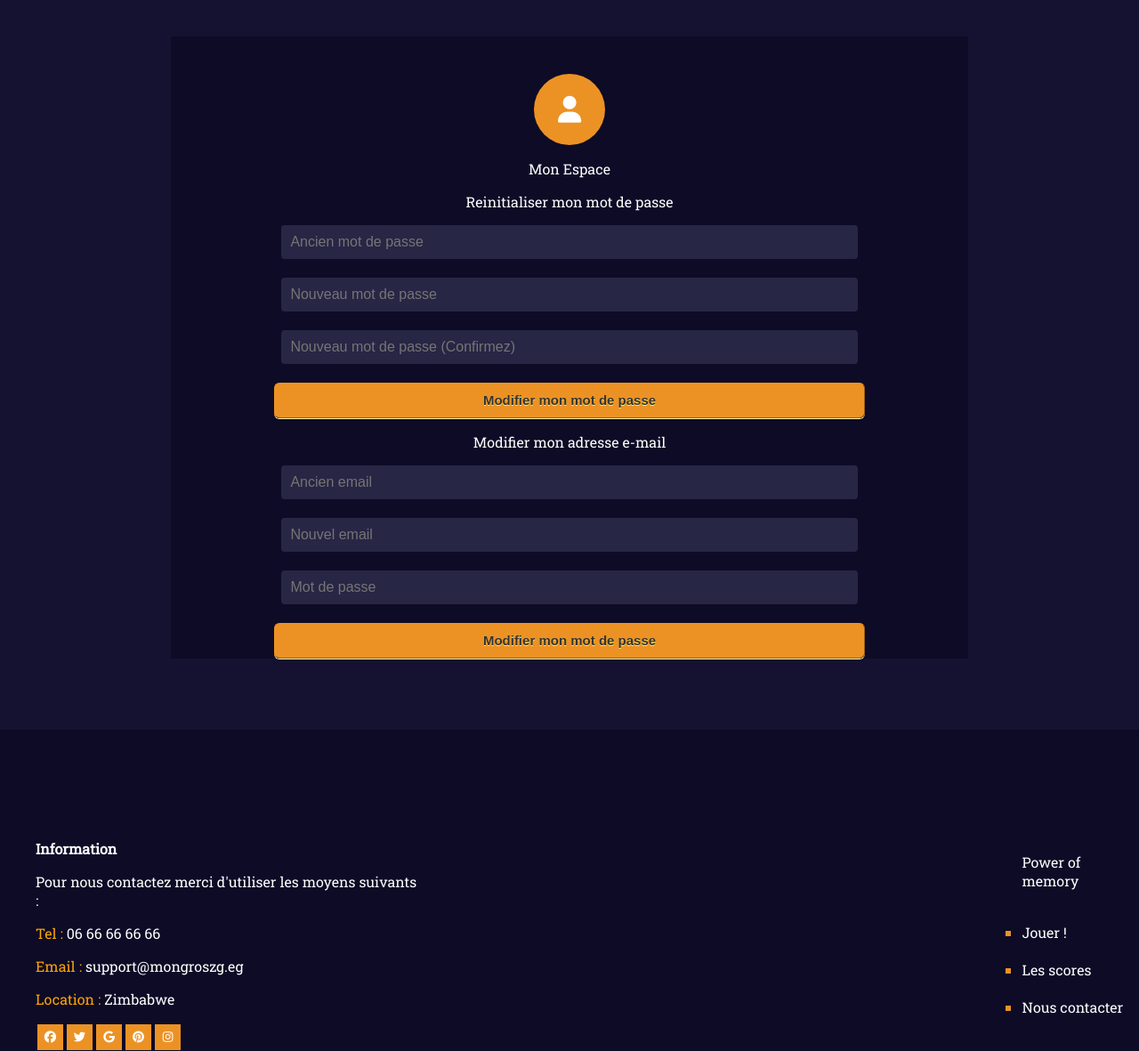
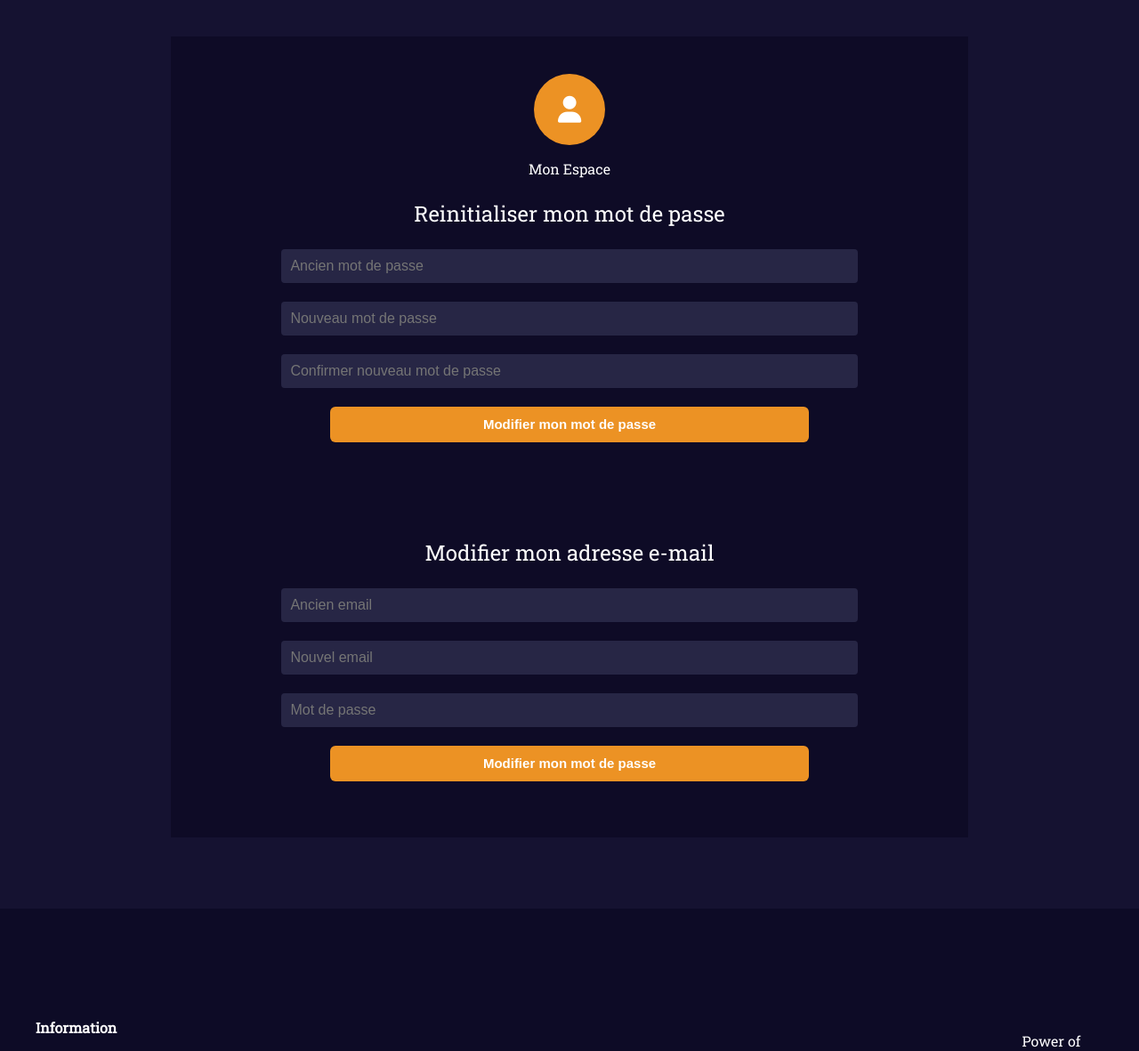
Before and after one commit to BaptisteCMY/memories, a PHP site: page /mon-espace.html in a window 1280 px wide. Shown: the part 325-1506 px from the top of the page at 89% size. Run offline with PHP 8.4, Linux system fonts and the light colour scheme; some libraries are stand-ins or nearby versions.

Commit message:
maj href all pages

```diff
--- a/assets/css/main.css
+++ b/assets/css/main.css
@@ -151,23 +151,19 @@ background-color: rgb(158, 148, 16);
     font-family:Arial;
     width:30%;
     height:50px;
-    border-width:1px;
-    color:#333333;
-    border-color:#EC9224;
+    color:#ffffff;
     font-weight:bold;
     border-top-left-radius:6px;
     border-top-right-radius:6px;
     border-bottom-left-radius:6px;
     border-bottom-right-radius:6px;
-    box-shadow: 0px 1px 0px 0px #fff6af;
-    text-shadow: 0px 1px 0px #ffee66;
-    background:linear-gradient(#EC9224, #EC9224);
     cursor: pointer;
+    background-color: #EC9224;
 
 }
 
 .espace-button:hover {
-    background: linear-gradient(#fb900e, #fb900e);
+    background-color: #ec9224c5;
   }
 
 textarea{
--- a/mon-espace.html
+++ b/mon-espace.html
@@ -16,14 +16,15 @@
 
         <div class="header">
             <div id="contentContainer">
-            <a href="" class="logo">The Power of memory</a>
-            <div class="header-right">
-              <a class="active" href="">Acceuil</a>
-              <a href="">Jeu</a>
-              <a href="">Scores</a>
-              <a href="">Connexion</a>
-              <a href="">Inscription</a>
-              <a href="#about">Nous contacter</a>
+              <a href="#default" class="lien" style="font-size: 1.5em;">The Power of memory</a>
+              <div class="header-right">
+              <a href="index.html" class="lien">Accueil</a>
+              <a href="jeu.html" class="lien">Jeu</a>
+              <a href="score.html" class="lien">Scores</a>
+              <a href="connexion.html" class="lien">Connexion</a>
+              <a href="inscription.html" class="lien">Inscription</a>
+              <a href="mon-espace.html" class="lien">Mon espace</a>
+              <a href="contact.html" class="lien">Nous contacter</a>
               </div>
             </div>
 
@@ -36,7 +37,7 @@
 
 
  <div class="block-container" style="justify-content: center;">
-    <div class="block" style="width: 70%; height: auto;">
+    <div class="block" style="width: 70%; height: 900px;">
         <br><br>
         <center><div class="circle-icon"><i class="fa-solid fa-user"></i></div>
 
@@ -46,28 +47,29 @@
 
     <div class="passwordformcontainer">
         <form action="actions/editpassword.php" method="POST">
-<center><p style="color: white;">Reinitialiser mon mot de passe</p></center>
+<center><p style="color: white; font-size: 1.5em;">Reinitialiser mon mot de passe</p></center>
 
 <input style="width: 70%;" type="password" placeholder="Ancien mot de passe" name="old_pass">
 <br><br>
 <input style="width: 70%;" type="password" placeholder="Nouveau mot de passe" name="newpassword">
 <br><br>
-<input style="width: 70%;" type="password" placeholder="Nouveau mot de passe (Confirmez)" name="newpasswordconfirm">
+<input style="width: 70%;" type="password" placeholder="Confirmer nouveau mot de passe" name="newpasswordconfirm">
 <br><br>
-<center><button type="submit" style="width: 74%; height:40px;" class="espace-button">Modifier mon mot de passe</button></center>
+<center><button type="submit" style="width: 60%; height:40px; border: none;" class="espace-button">Modifier mon mot de passe</button></center>
 </form>
+<br><br><br><br>
     </div>
     <div class="divider"></div>
     <div class="emailformcontainer">
         <form action="actions/editemail.php" method="POST">
-    <center><p style="color: white;">Modifier mon adresse e-mail</p></center>
-    <input style="width: 70%;" type="password" placeholder="Ancien email" name="old_email">
+    <center><p style="color: white; font-size: 1.5em;">Modifier mon adresse e-mail</p></center>
+    <input style="width: 70%;" type="email" placeholder="Ancien email" name="old_email">
     <br><br>
-    <input style="width: 70%;" type="password" placeholder="Nouvel email" name="new_email">
+    <input style="width: 70%;" type="email" placeholder="Nouvel email" name="new_email">
     <br><br>
     <input style="width: 70%;" type="password" placeholder="Mot de passe" name="passwordconfirmation">
     <br><br>
-    <center><button type="submit" style="width: 74%; height:40px;" class="espace-button">Modifier mon mot de passe</button></center>
+    <center><button type="submit" style="width: 60%; height:40px; border: none;" class="espace-button">Modifier mon mot de passe</button></center>
         </form>
 
 
```
Also changed, not shown: connexion.html (+9 -6 lines), contact.html (+9 -8 lines), index.html (+8 -5 lines), inscription.html (+9 -7 lines), jeu.html (+7 -4 lines), play.html (+9 -6 lines), score.html (+9 -6 lines).
